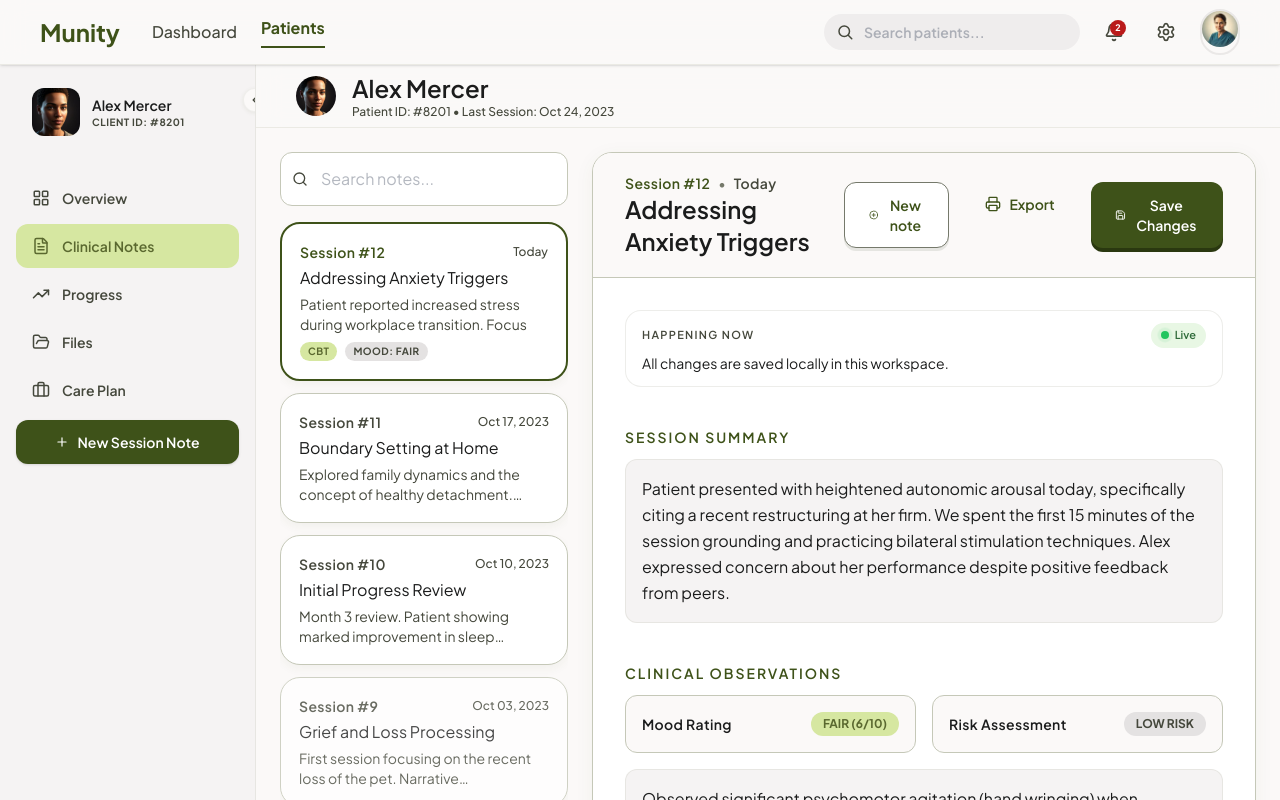
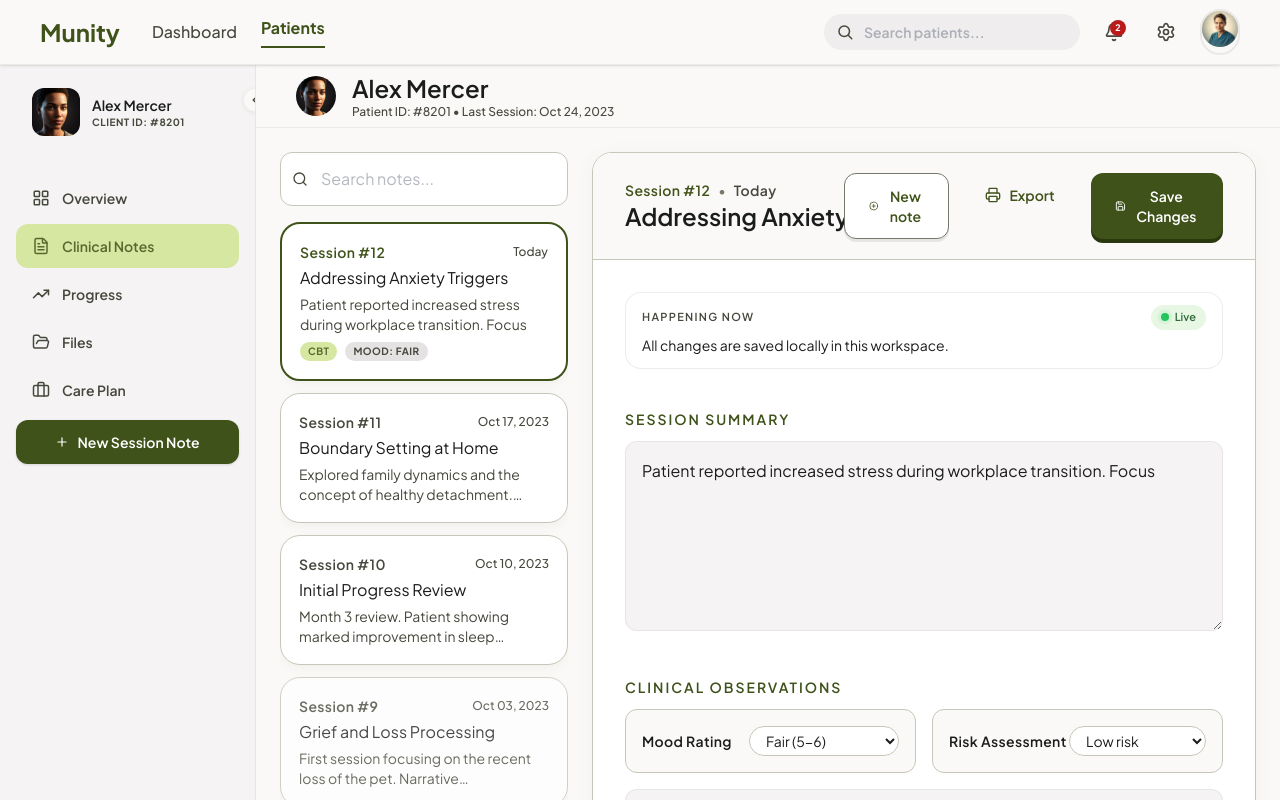
Before and after one commit to MichaelAdadey/The_Munity_Project, a Next.js app in the folder munity/: page /therapistpatients/alex-mercer/clinical-notes in a window 1280 px wide. Shown: the top 800 px of the page. Built offline with nearby package versions, Linux system fonts and the light colour scheme.

Commit message:
Make clinical notes editable and persist changes; add updateSessionNote to mock store

```diff
--- a/munity/components/therapistpatients/ClinicalNotesView.tsx
+++ b/munity/components/therapistpatients/ClinicalNotesView.tsx
@@ -3,7 +3,7 @@
 import Link from "next/link";
 import { motion } from "framer-motion";
 import { useRouter } from "next/navigation";
-import { useState } from "react";
+import { useState, useEffect } from "react";
 import {
   Check,
   Pencil,
@@ -82,6 +82,11 @@ export function ClinicalNotesView({ patient }: ClinicalNotesViewProps) {
   const [saved, setSaved] = useState(false);
   const [tasks, setTasks] = useState([true, false]);
   const [exportOpen, setExportOpen] = useState(false);
+  const [titleState, setTitleState] = useState("");
+  const [summaryState, setSummaryState] = useState("");
+  const [observationsState, setObservationsState] = useState("");
+  const [moodState, setMoodState] = useState("Fair (5-6)");
+  const [riskState, setRiskState] = useState("Low risk");
   const avatar = assets.avatars[patient.avatarKey];
   const firstName = patient.name.split(" ")[0];
   const persistedSessions: NoteSession[] = sessionNotes
@@ -169,6 +174,27 @@ export function ClinicalNotesView({ patient }: ClinicalNotesViewProps) {
   const activeSession =
     allSessions.find((session) => session.id === activeSessionId) ?? allSessions[0];
   const newNoteHref = patientRoutes(patient.slug).newSessionNote;
+
+  useEffect(() => {
+    if (!activeSession) return;
+    setTitleState(activeSession.title ?? "");
+    setSummaryState(activeSession.body ?? activeSession.excerpt ?? "");
+    // default clinical observations text (editable)
+    setObservationsState(
+      `Observed significant psychomotor agitation (hand wringing) when discussing her direct supervisor. Cognitive distortions identified: catastrophizing ("I'll be the first to be let go") and personalizing organizational changes. Affect remained congruent with mood throughout. Significant insight displayed during the role-playing exercise regarding her internal locus of control.`
+    );
+    // keep previous selections if present in the body text
+    if (activeSession.body) {
+      if (activeSession.body.includes("Low risk")) setRiskState("Low risk");
+      if (activeSession.body.includes("Moderate risk")) setRiskState("Moderate risk");
+      if (activeSession.body.includes("Elevated risk")) setRiskState("Elevated risk");
+      if (activeSession.body.includes("Excellent")) setMoodState("Excellent (9-10)");
+      if (activeSession.body.includes("Good")) setMoodState("Good (7-8)");
+      if (activeSession.body.includes("Fair")) setMoodState("Fair (5-6)");
+      if (activeSession.body.includes("Low (3-4)")) setMoodState("Low (3-4)");
+      if (activeSession.body.includes("Poor")) setMoodState("Poor (1-2)");
+    }
+  }, [activeSessionId]);
 
   return (
     <SidebarProvider storageKey="munity-patient-sidebar-open">
@@ -276,9 +302,11 @@ export function ClinicalNotesView({ patient }: ClinicalNotesViewProps) {
                     <span className="text-munity-gray">•</span>
                     <span className="font-semibold tracking-wide text-munity-muted">{activeSession.date}</span>
                   </div>
-                  <h1 className="text-2xl font-semibold text-munity-text">
-                    {activeSession.title}
-                  </h1>
+                  <input
+                    value={titleState}
+                    onChange={(e) => setTitleState(e.target.value)}
+                    className="text-2xl font-semibold text-munity-text w-full bg-transparent outline-none"
+                  />
                 </div>
                 <div className="flex gap-3">
                   <Button variant="outline" onClick={() => router.push(newNoteHref)}>
@@ -347,12 +375,12 @@ export function ClinicalNotesView({ patient }: ClinicalNotesViewProps) {
                     <h3 className="text-sm font-semibold uppercase tracking-[0.14em] text-munity-green">
                       Session Summary
                     </h3>
-                    <div className="mt-3 rounded-xl border border-munity-input-border/30 bg-munity-sidebar p-4 text-base leading-relaxed text-munity-text">
-                      {activeSession.body ?? `Patient presented with heightened autonomic arousal today, specifically citing a
-                      recent restructuring at her firm. We spent the first 15 minutes of the session
-                      grounding and practicing bilateral stimulation techniques. ${firstName} expressed
-                      concern about her performance despite positive feedback from peers.`}
-                    </div>
+                    <textarea
+                      value={summaryState}
+                      onChange={(e) => setSummaryState(e.target.value)}
+                      className="mt-3 w-full rounded-xl border border-munity-input-border/30 bg-munity-sidebar p-4 text-base leading-relaxed text-munity-text resize-y"
+                      rows={6}
+                    />
                   </section>
 
                   <section>
@@ -360,16 +388,24 @@ export function ClinicalNotesView({ patient }: ClinicalNotesViewProps) {
                       Clinical Observations
                     </h3>
                     <div className="mt-3 grid grid-cols-1 gap-4 sm:grid-cols-2">
-                      <ObservationCard
-                        label="Mood Rating"
-                        badge="FAIR (6/10)"
-                        badgeClass="bg-munity-lime text-munity-olive-text"
-                      />
-                      <ObservationCard
-                        label="Risk Assessment"
-                        badge="LOW RISK"
-                        badgeClass="bg-munity-divider text-munity-muted"
-                      />
+                      <div className="flex items-center justify-between rounded-xl border border-munity-input-border bg-munity-bg p-4">
+                        <span className="text-sm font-semibold tracking-wide text-munity-text">Mood Rating</span>
+                        <select value={moodState} onChange={(e) => setMoodState(e.target.value)} className="rounded-full border border-munity-input-border bg-white px-3 py-1 text-sm">
+                          <option>Excellent (9-10)</option>
+                          <option>Good (7-8)</option>
+                          <option>Fair (5-6)</option>
+                          <option>Low (3-4)</option>
+                          <option>Poor (1-2)</option>
+                        </select>
+                      </div>
+                      <div className="flex items-center justify-between rounded-xl border border-munity-input-border bg-munity-bg p-4">
+                        <span className="text-sm font-semibold tracking-wide text-munity-text">Risk Assessment</span>
+                        <select value={riskState} onChange={(e) => setRiskState(e.target.value)} className="rounded-full border border-munity-input-border bg-white px-3 py-1 text-sm">
+                          <option>Low risk</option>
+                          <option>Moderate risk</option>
+                          <option>Elevated risk</option>
+                        </select>
+                      </div>
                     </div>
                     <div className="mt-4 rounded-xl border border-munity-input-border/30 bg-munity-sidebar p-4 text-base leading-relaxed text-munity-text">
                       Observed significant psychomotor agitation (hand wringing) when discussing her
@@ -386,7 +422,7 @@ export function ClinicalNotesView({ patient }: ClinicalNotesViewProps) {
                     </h3>
                     <div className="mt-3 space-y-3">
                       <button type="button" onClick={() => { setTasks((items) => [!items[0], items[1]]); flash("Homework task updated"); }} className="flex w-full items-center gap-3 rounded-xl border border-munity-input-border bg-white p-3 text-left">
-                        <span className={`flex size-[22px] items-center justify-center rounded ${tasks[0] ? "bg-munity-green text-white" : "border border-munity-input-border"}`}>
+                        <span className={`flex size-5.5 items-center justify-center rounded ${tasks[0] ? "bg-munity-green text-white" : "border border-munity-input-border"}`}>
                           {tasks[0] ? <Check className="size-4" strokeWidth={3} /> : null}
                         </span>
                         <span className="text-base leading-relaxed">
@@ -394,7 +430,7 @@ export function ClinicalNotesView({ patient }: ClinicalNotesViewProps) {
                         </span>
                       </button>
                       <button type="button" onClick={() => { setTasks((items) => [items[0], !items[1]]); flash("Homework task updated"); }} className="flex w-full items-center gap-3 rounded-xl border border-munity-input-border bg-white p-3 text-left">
-                        <span className={`flex size-[22px] items-center justify-center rounded ${tasks[1] ? "bg-munity-green text-white" : "border border-munity-input-border"}`}>
+                        <span className={`flex size-5.5 items-center justify-center rounded ${tasks[1] ? "bg-munity-green text-white" : "border border-munity-input-border"}`}>
                           {tasks[1] ? <Check className="size-4" strokeWidth={3} /> : null}
                         </span>
                         <span className="text-base leading-relaxed">
--- a/munity/lib/mock-store.ts
+++ b/munity/lib/mock-store.ts
@@ -612,6 +612,14 @@ export const mockStore = {
     }));
     return record;
   },
+  updateSessionNote(id: string | number, patch: Partial<Omit<SessionNoteRecord, "id" | "createdAt">>) {
+    setState((prev) => ({
+      ...prev,
+      sessionNotes: prev.sessionNotes.map((note) =>
+        note.id === id ? { ...note, ...patch } : note
+      ),
+    }));
+  },
   updateSettings(patch: Partial<MemberSettingsState>) {
     setState((prev) => ({
       ...prev,
```
